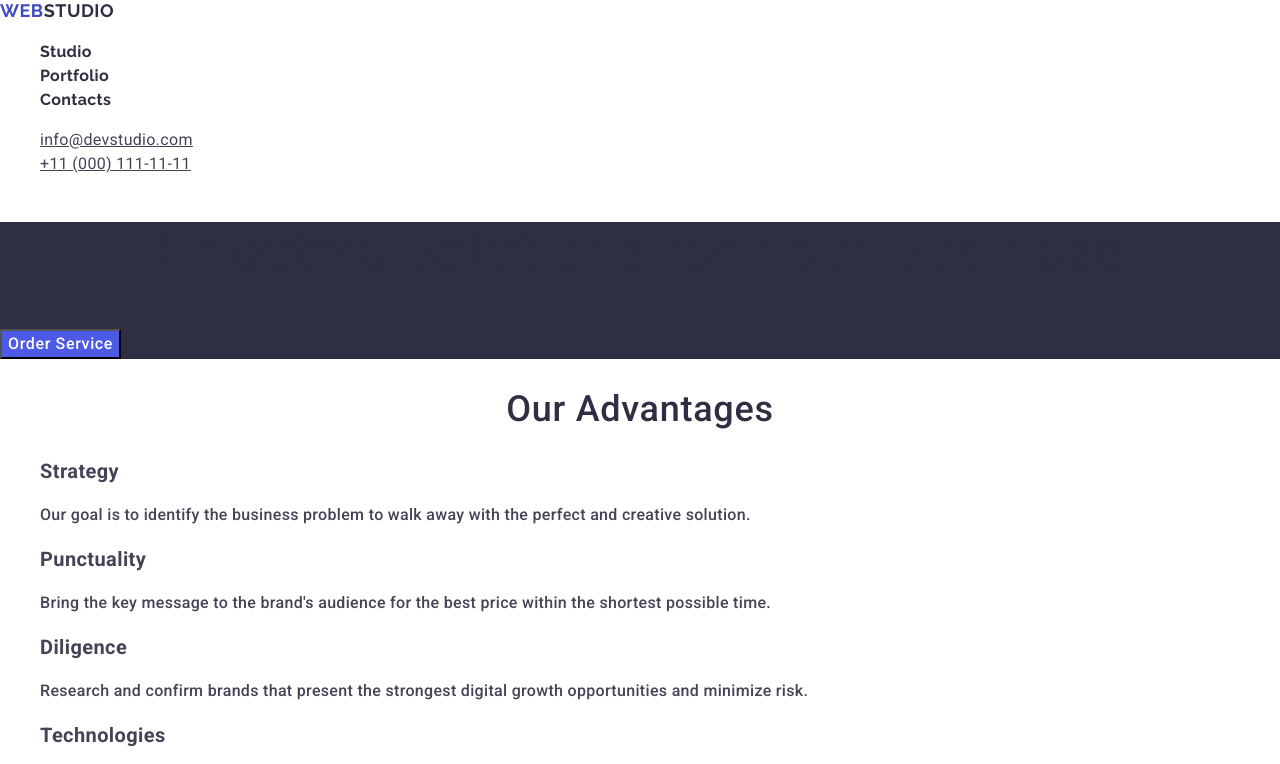
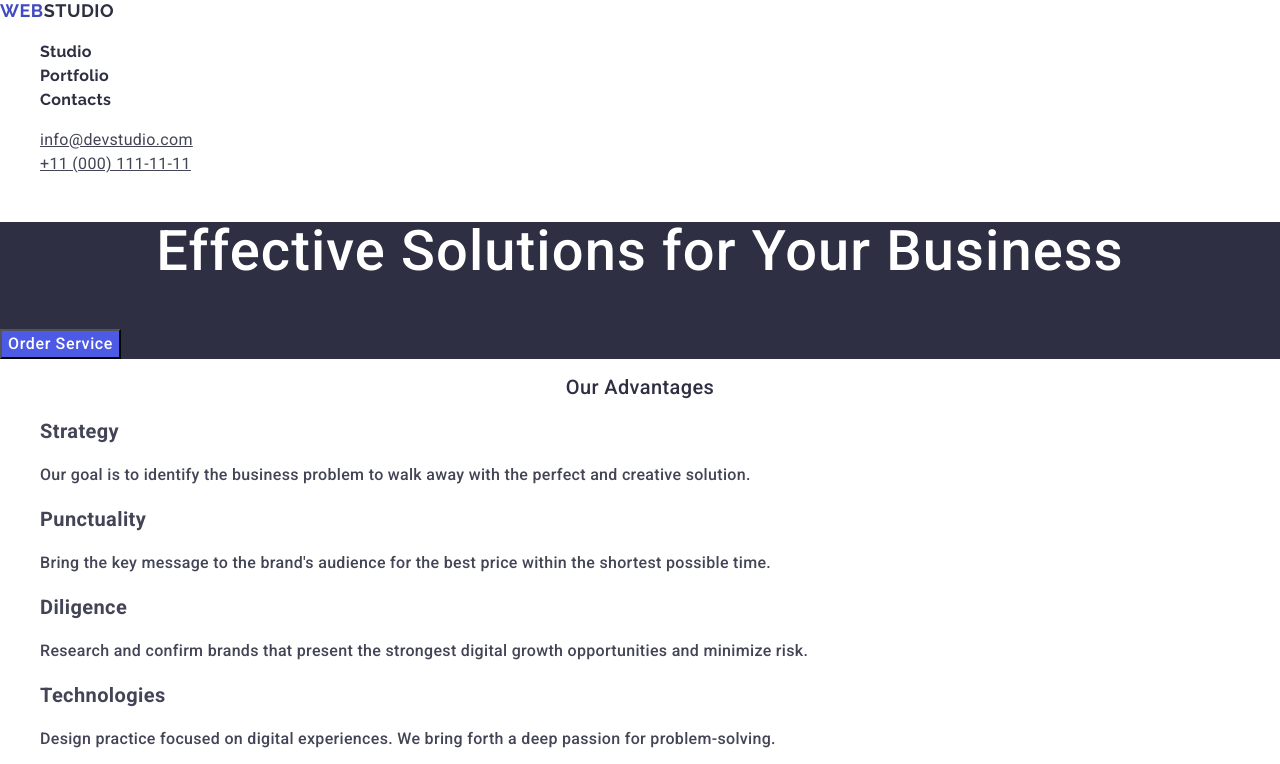
Before and after one commit to DenysBaskin/goit-markup-hw-02, a plain HTML site: page index.html in a window 1280 px wide. Shown: the top 764 px of the page. Drawn offline with nearby package versions, Linux system fonts and the light colour scheme.

Commit message:
homewor#2commit6

```diff
--- a/css/styles.css
+++ b/css/styles.css
@@ -85,7 +85,7 @@ ul {
   line-height: 1.07;
   letter-spacing: 0.02em;
   text-align: center;
-  color: #2e2f42;
+  color: #ffffff;
 }
 h2 {
   font-weight: 700;
@@ -109,6 +109,9 @@ p {
   font-weight: 500;
   color: #2e2f42;
   font-weight: 500;
+  letter-spacing: 0.02em;
+  line-height: 1.2;
+  font-size: 20px;
 }
 .advantages-list {
   background-color: #ffffff;
```
